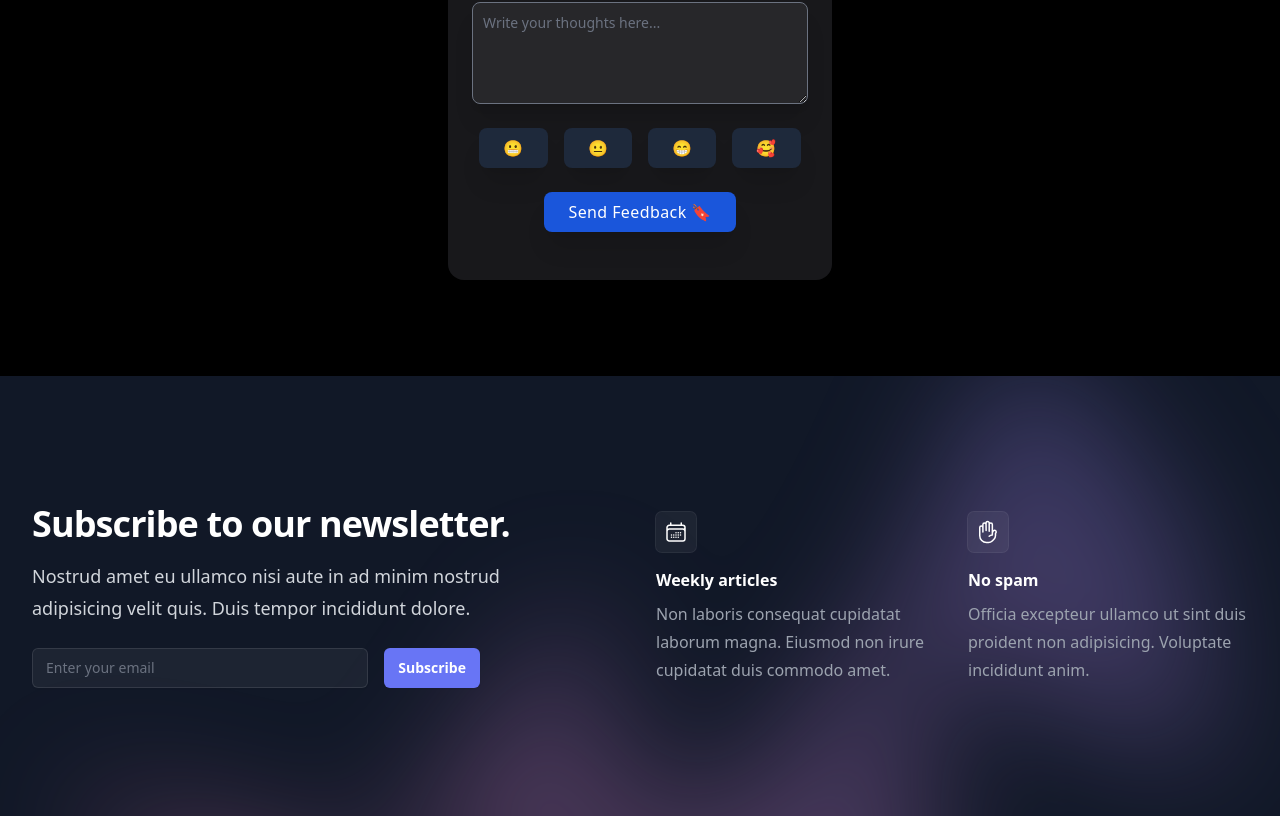
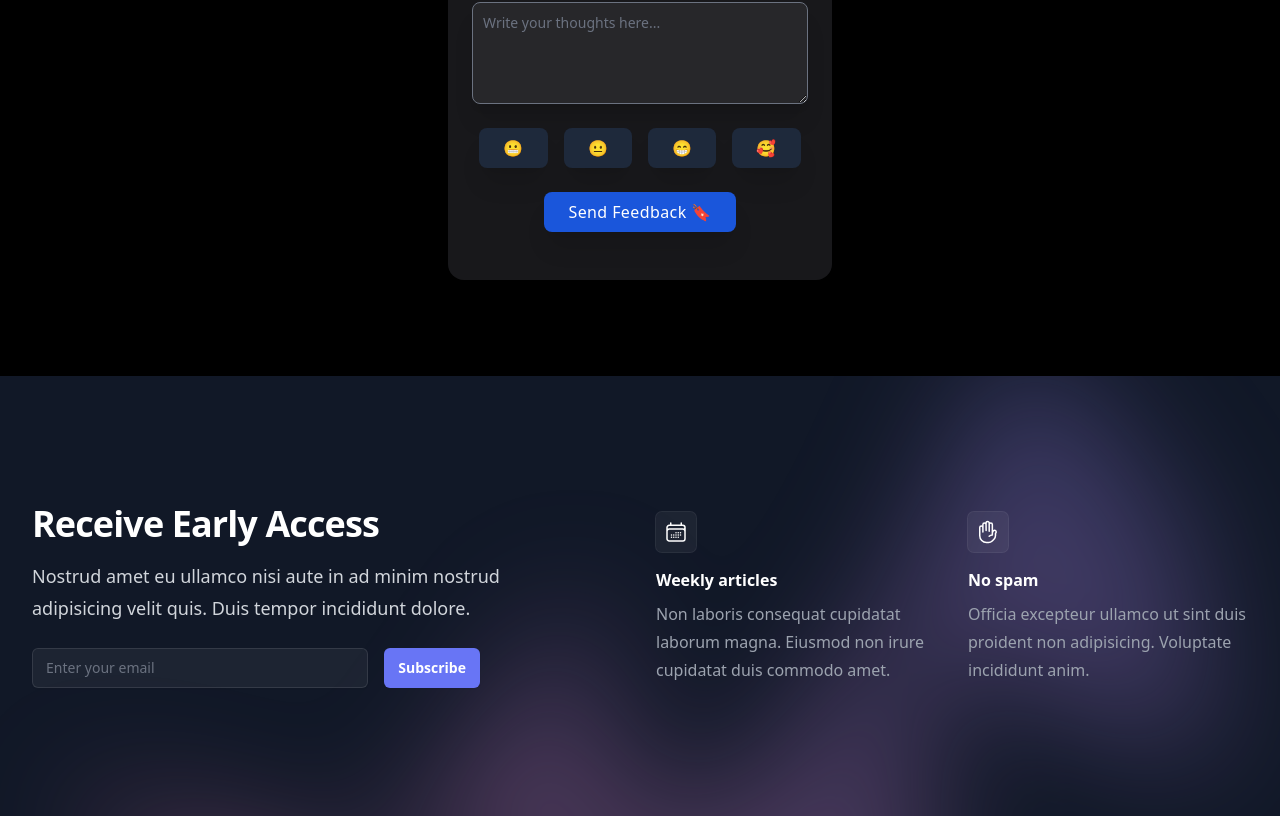
Before and after one commit to ramezj/FeedbackManager, a Next.js app: page / in a window 1280 px wide. Shown: the part 686-1502 px from the top of the page. Built offline with nearby package versions, Linux system fonts and the light colour scheme.

Commit message:
Footer changes

```diff
--- a/src/components/Footer.js
+++ b/src/components/Footer.js
@@ -7,7 +7,7 @@ const Footer = () => {
       <div className="mx-auto max-w-7xl px-6 lg:px-8">
         <div className="mx-auto grid max-w-2xl grid-cols-1 gap-x-8 gap-y-16 lg:max-w-none lg:grid-cols-2">
           <div className="max-w-xl lg:max-w-lg">
-            <h2 className="text-3xl font-bold tracking-tight text-white sm:text-4xl">Subscribe to our newsletter.</h2>
+            <h2 className="text-3xl font-bold tracking-tight text-white sm:text-4xl">Receive Early Access</h2>
             <p className="mt-4 text-lg leading-8 text-gray-300">
               Nostrud amet eu ullamco nisi aute in ad minim nostrud adipisicing velit quis. Duis tempor incididunt
               dolore.
--- a/src/pages/Documentation.js
+++ b/src/pages/Documentation.js
@@ -37,7 +37,6 @@ export default function Documentation() {
         <br></br><br></br><br></br>
         <div class="w-96 rounded-lg">
         <SyntaxHighlighter language="javascript" style={shadesOfPurple}>
-
             {codeString}
         </SyntaxHighlighter>
         </div>
```
